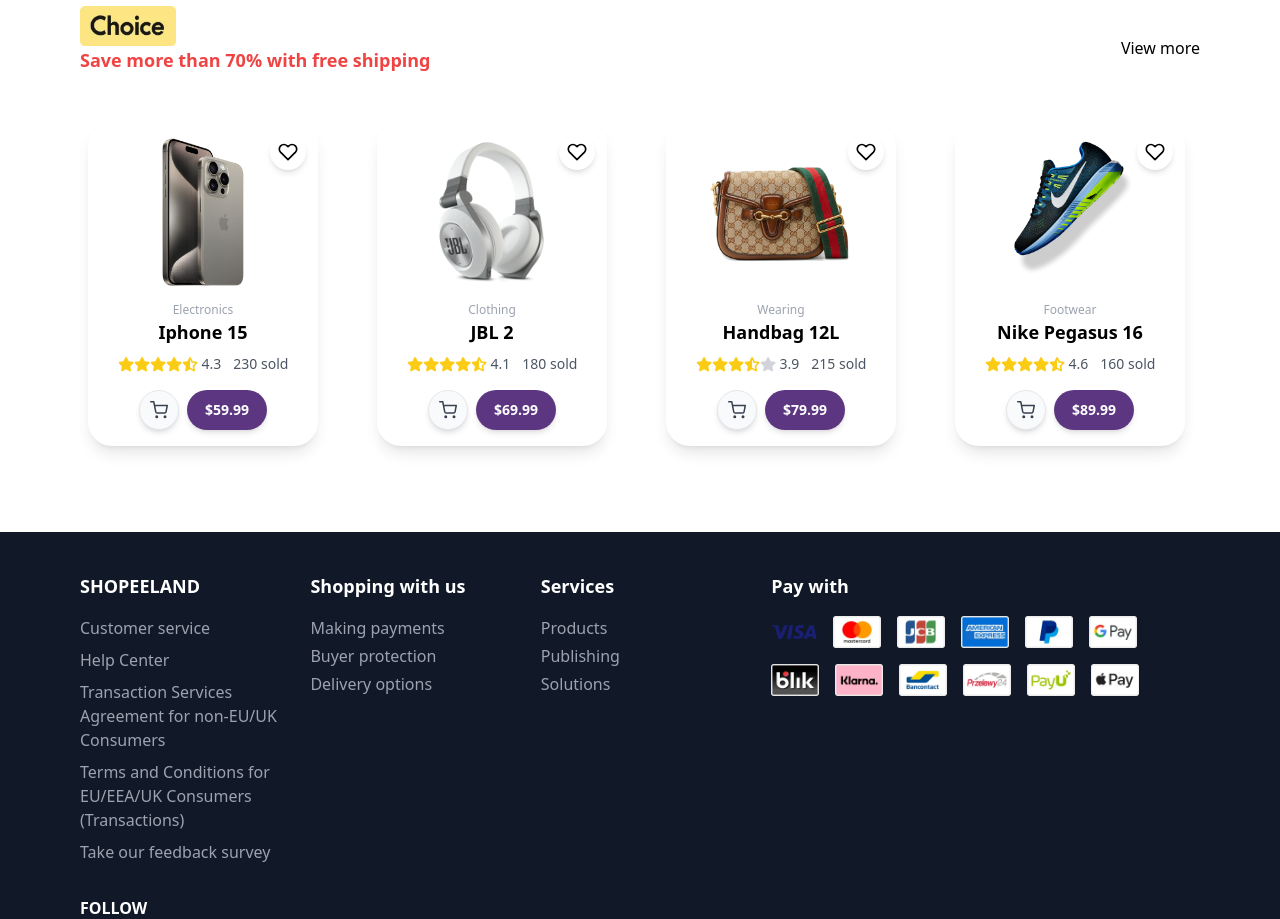
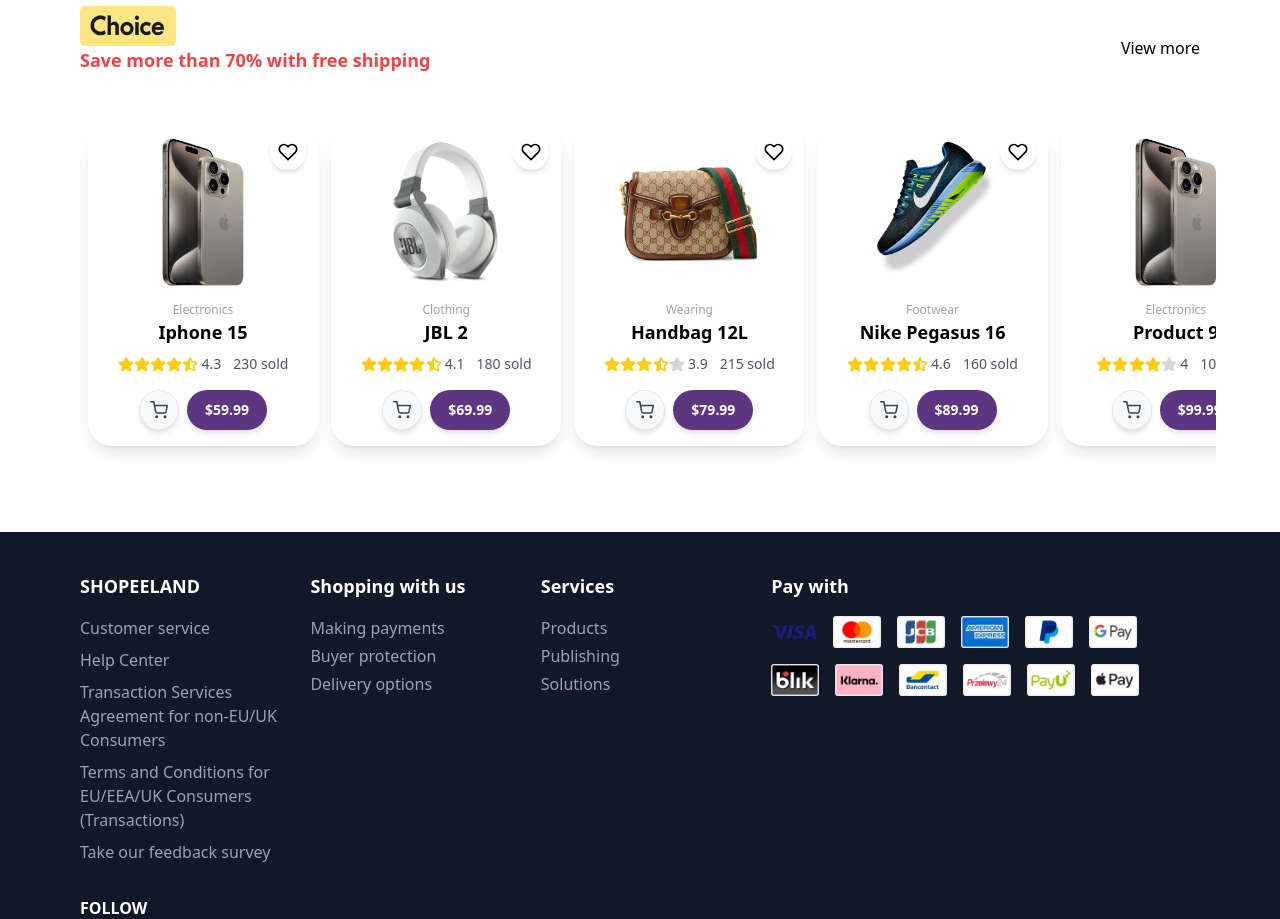
Before and after one commit to sahanpasindu99/ECommerce-React-Redux-Toolkit-Tailwind, a React (Vite) app: page / in a window 1280 px wide. Shown: the part 1200-2119 px from the top of the page. Built offline with nearby package versions, Linux system fonts and the light colour scheme.

Commit message:
changes in chocie

```diff
--- a/src/components/NewItemsSlider.jsx
+++ b/src/components/NewItemsSlider.jsx
@@ -6,27 +6,41 @@
 
 const NewItemsSlider = ({ products }) => {
   return (
+    <div className="overflow-hidden"> {/* Ensure the container handles overflow */}
       <Swiper
         grabCursor={true}
         breakpoints={{
+          0: {
+            slidesPerView: 1, // Adjust to 1 for screen sizes below 320px
+            spaceBetween: 15,
+          },
           320: {
-          slidesPerView: 2,
-          spaceBetween: 18,
+            slidesPerView: 2, // Adjust to 1 for screen sizes below 320px
+            spaceBetween: 100,
           },
-        768: {
+          470: {
+            slidesPerView: 3,
+            spaceBetween: 85,
+          },
+          780: {
             slidesPerView: 4,
-          spaceBetween: 20,
+            spaceBetween: 80,
+          },
+          1180: {
+            slidesPerView: 5,
+            spaceBetween: 80,
           },
         }}
       >
         {products.map((product, index) => (
           <SwiperSlide key={index}>
-          <div className="w-full px-2 mb-8 " >
+            <div className="w-full px-2 mb-8">
               <ProductCard product={product} />
             </div>
           </SwiperSlide>
         ))}
       </Swiper>
+    </div>
   );
 };
 
--- a/src/pages/Home.jsx
+++ b/src/pages/Home.jsx
@@ -23,7 +23,7 @@
         {/* Heading and View All Button */}
         <div className="flex flex-col items-start justify-between max-w-6xl px-4 mx-auto sm:flex-row sm:items-center">
           <h2 className="mx-2 text-2xl font-semibold">Big Save</h2>
-          <button className="mt-2 text-black hover:underline sm:mt-0">View more</button>
+          <button className="pl-2 mt-2 text-black hover:underline sm:mt-0 md:pl-0">View more</button>
         </div>
 
         {/* Products Grid */}
```
Lines whose indentation alone changed are shown as unchanged.
